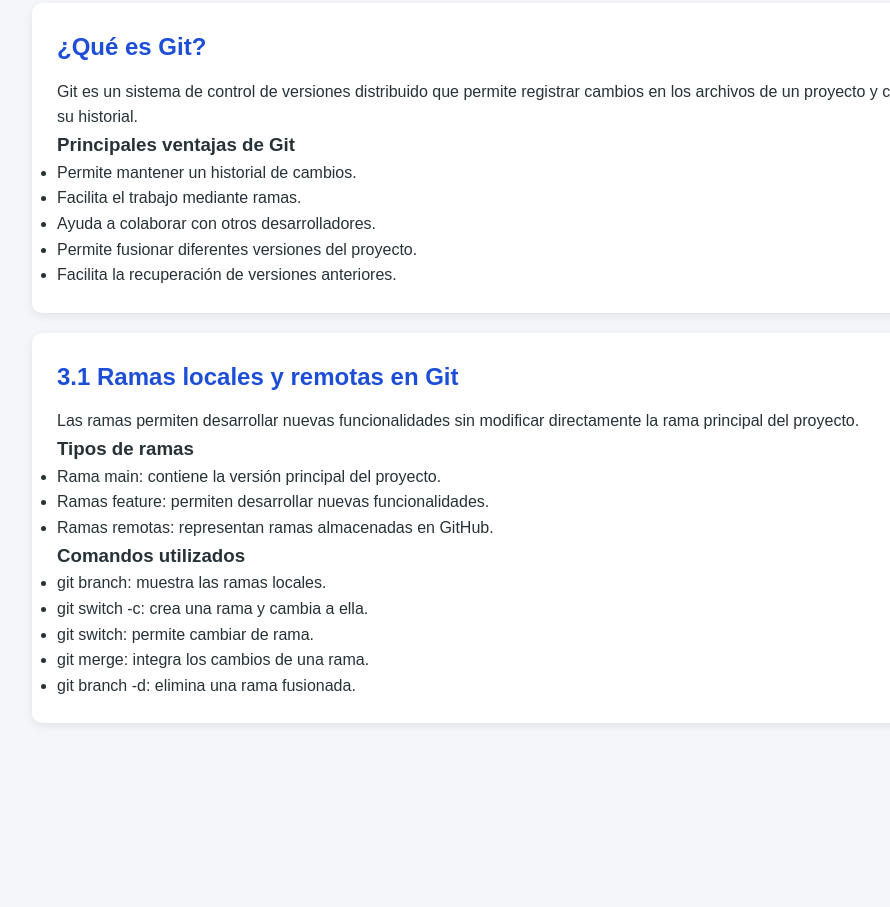
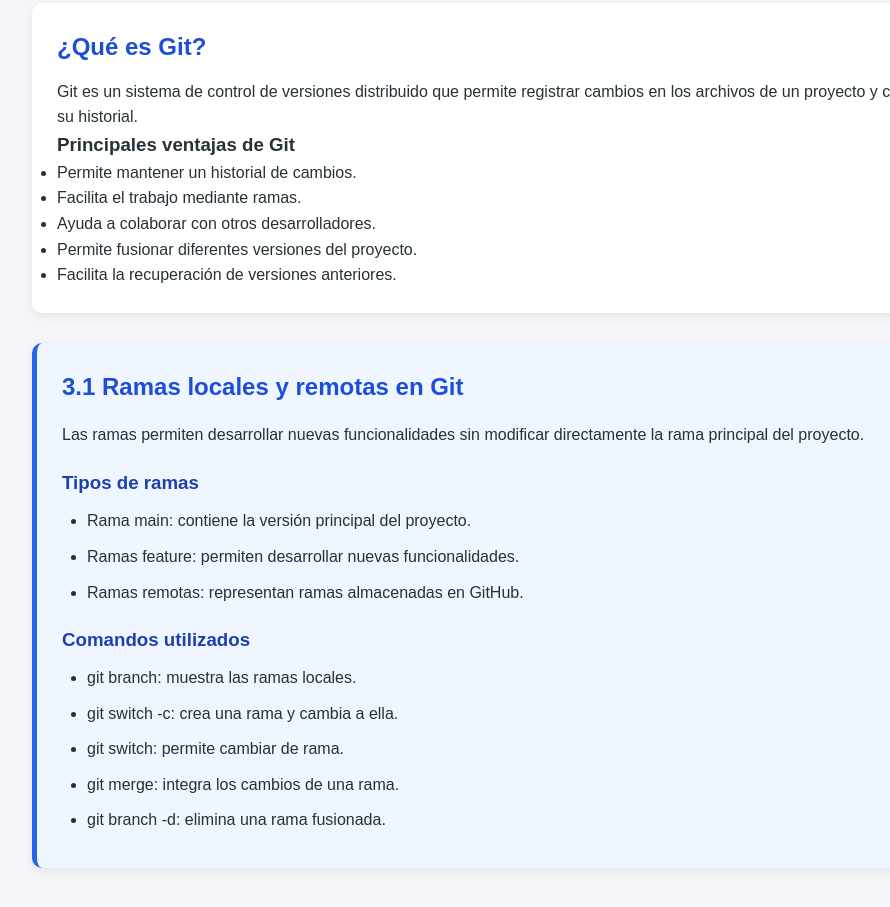
Before and after one commit to Cesargf04/aprendiendo-git, a plain HTML site: page index.html in a window 1280 px wide. Shown: the part 387-1294 px from the top of the page, without its empty margins (128-1018 px from the left). Before the commit the page ends 1180 px from the top, so only its background shows below. Drawn offline with Linux system fonts and the light colour scheme.

Commit message:
Agregar estilos CSS a la seccion de ramas

```diff
--- a/css/main.css
+++ b/css/main.css
@@ -44,3 +44,40 @@ h2 {
     color: #1d4ed8;
     margin-bottom: 12px;
 }
+
+
+/* ==========================================
+   SECCIÓN 3.1: RAMAS LOCALES Y REMOTAS
+   ========================================== */
+
+#ramas {
+    margin-top: 30px;
+    padding: 25px;
+    border-left: 5px solid #2563eb;
+    border-radius: 10px;
+    background-color: #eff6ff;
+}
+
+#ramas h2 {
+    color: #1d4ed8;
+    margin-bottom: 15px;
+}
+
+#ramas h3 {
+    color: #1e40af;
+    margin-top: 20px;
+    margin-bottom: 10px;
+}
+
+#ramas p {
+    line-height: 1.7;
+}
+
+#ramas ul {
+    padding-left: 25px;
+}
+
+#ramas li {
+    margin-bottom: 10px;
+    line-height: 1.6;
+}
```
